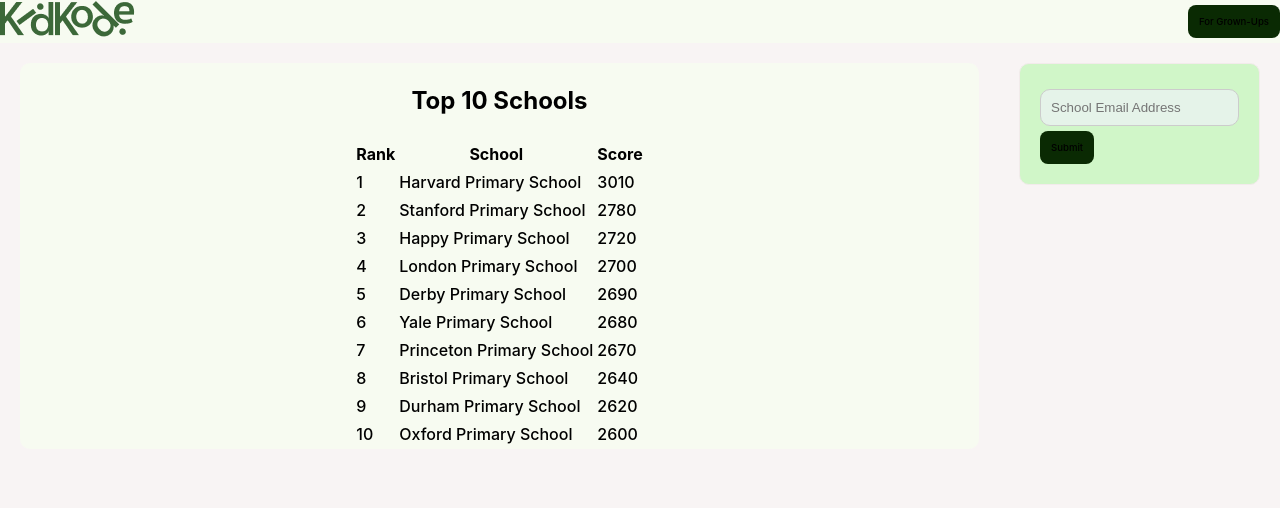
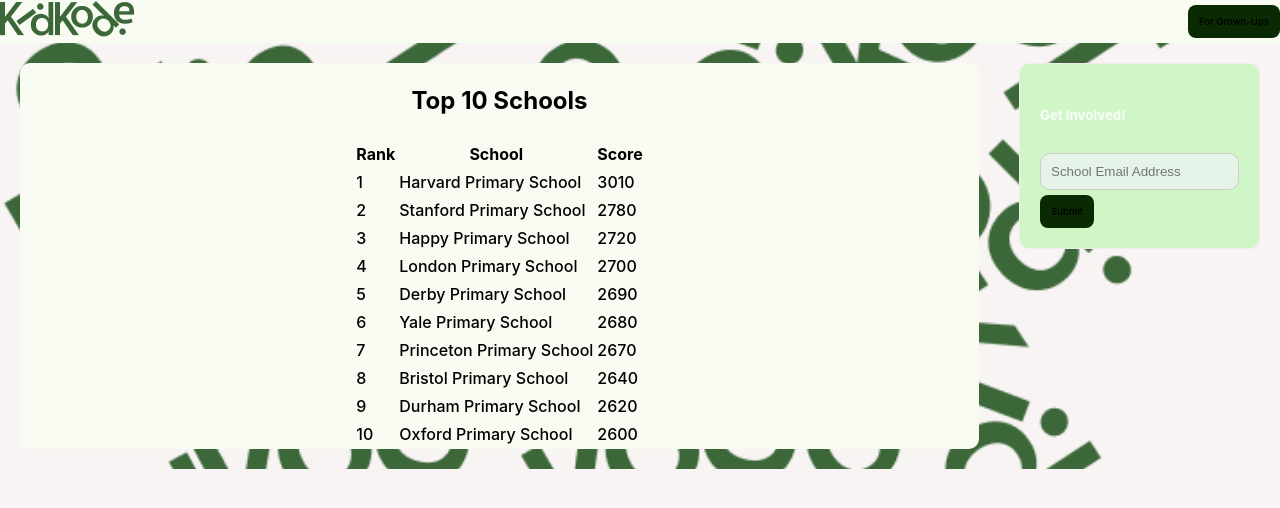
Before and after one commit to KatieAnthon/KidKode-SheCanCode-Hackathon, a React (Vite) app in the folder frontend/: page / in a window 1280 px wide. Shown: the top 508 px of the page. Built offline with nearby package versions, Linux system fonts and the light colour scheme.

Commit message:
added background image

```diff
--- a/frontend/src/App.jsx
+++ b/frontend/src/App.jsx
@@ -2,6 +2,7 @@ import "./App.css";
 import KidkodeHeader from "./Header/Header";
 import Leaderboard from "./Leaderboard/Leaderboard";
 import Login from "./Login/Login";
+import logo_bg from "./assets/logo_bg.png"
 
 function App() {
   return (
--- a/frontend/src/Leaderboard/Leaderboard.css
+++ b/frontend/src/Leaderboard/Leaderboard.css
@@ -12,10 +12,9 @@
 }
 
 .leaderboard-row {
-  border: 1px solid #000;
-  /* Remove duplicate styles */
+
+  border: 1px solid #000 ;
   font-size: 1em;
   font-weight: 500;
   font-family: inherit;
-  color: black;
 }
--- a/frontend/src/Leaderboard/Leaderboard.jsx
+++ b/frontend/src/Leaderboard/Leaderboard.jsx
@@ -33,6 +33,7 @@ const Leaderboard = () => {
         </thead>
         <tbody className="leaderboard-data">
           {leaderboardData.map((entry, index) => (
+
             <tr key={entry.school} className="leaderboard-row">
               <td>{index + 1}</td>
               <td>{entry.school}</td>
--- a/frontend/src/Login/Login.css
+++ b/frontend/src/Login/Login.css
@@ -1,7 +1,18 @@
 .login-card {
-  align-items: center;
+  display: flex;
+  flex-direction: column;
+  justify-content: center; /* Vertical centering */
+  align-items: center; /* Horizontal centering */
+  border: 1px solid #f2ebeb;
+  background-color: #d0f6c8;
+  color: white;
+  border-radius: 10px;
 }
 
-.submit-button {
-  align-items: center;
+.login-title {
+  font-size: 24px; /* Adjust the font size as needed */
 }
+
+.button-container {
+  margin-top: 20px; /* Adjust the spacing between the input and button */
+}
--- a/frontend/src/Login/Login.jsx
+++ b/frontend/src/Login/Login.jsx
@@ -8,10 +8,10 @@ function Login() {
   };
 
   return (
-    <>
       <form onSubmit={handleEmailSubmit}>
         <div className="login-card">
-          <div>
+          <h5>Get Involved!</h5>
+        <div>
             <input
               id="email"
               type="email"
@@ -19,7 +19,8 @@ function Login() {
               className="form-login"
               value={email}
             />
-          </div>
+            </div>
+          <div className="button-container">
           <button
             role="submit"
             className="submit-button"
@@ -29,8 +30,8 @@ function Login() {
             Submit
             </button>
         </div>
+        </div>
       </form>
-    </>
   );
 }
 
--- a/frontend/src/index.css
+++ b/frontend/src/index.css
@@ -4,7 +4,7 @@
   font-weight: 200;
 
   color-scheme: light dark;
-  color: rgba(255, 255, 255, 0.87);
+  color: rgba(16, 12, 12, 0.87);
   background-color: #f8f4f4;
 
   font-synthesis: none;
@@ -22,12 +22,26 @@ a:hover {
   color: #535bf2;
 }
 
-body {
+/* body {
   margin: 0;
   flex: 2;
   min-width: 320px;
   min-height: 100vh;
+} */
+
+body {
+  margin: 0;
+  padding: 0;
+  background-image: url('./assets/logo_bg.png'); /* Replace 'background.jpg' with your image path */
+  background-size: cover;
+  background-position: center;
+  background-repeat: repeat;
+  font-family: Inter, system-ui, Avenir, Helvetica, Arial, sans-serif;
+  line-height: 1.5;
+  font-weight: 200;
+  color: rgba(255, 255, 255, 0.87);
 }
+
 
 .login-card {
   border: 1px solid #f2ebeb;
```
Also changed, not shown: frontend/src/App.css (line endings or trailing spaces), frontend/src/assets/logo_bg.png (added).
